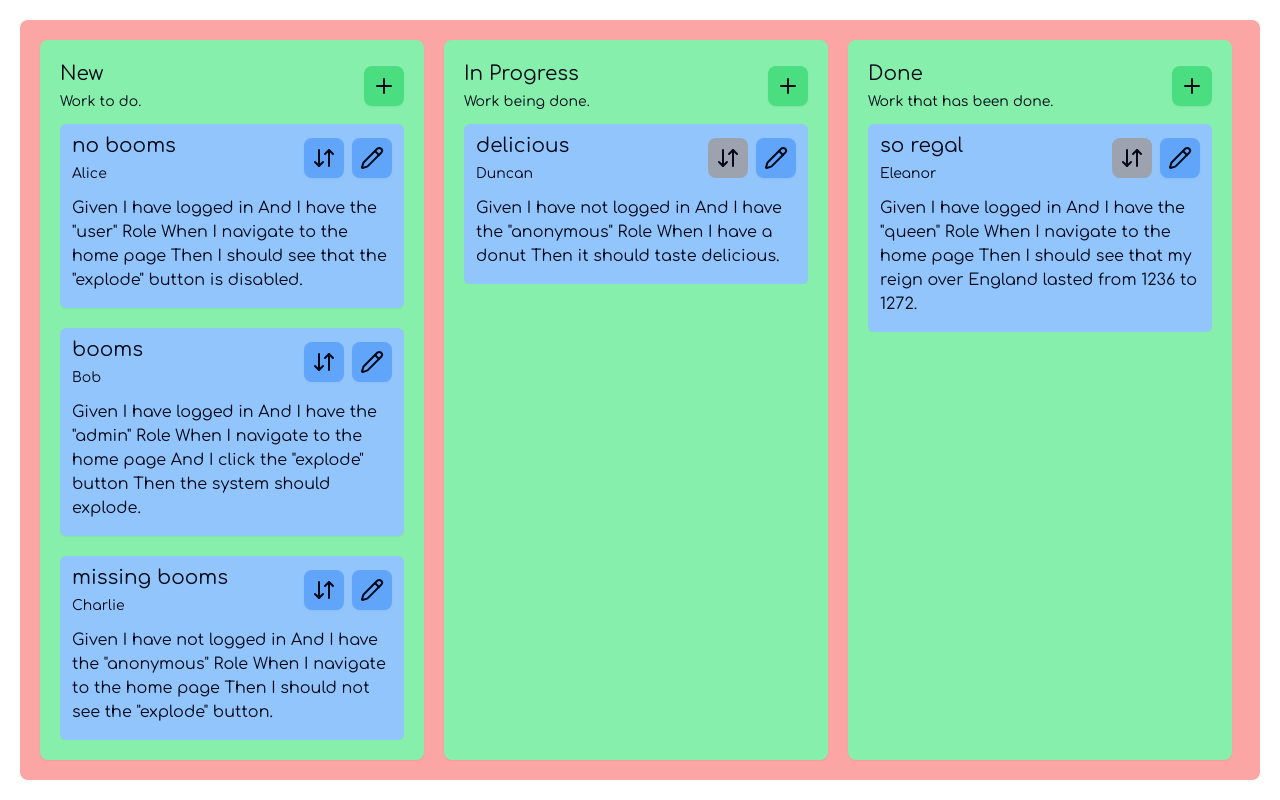
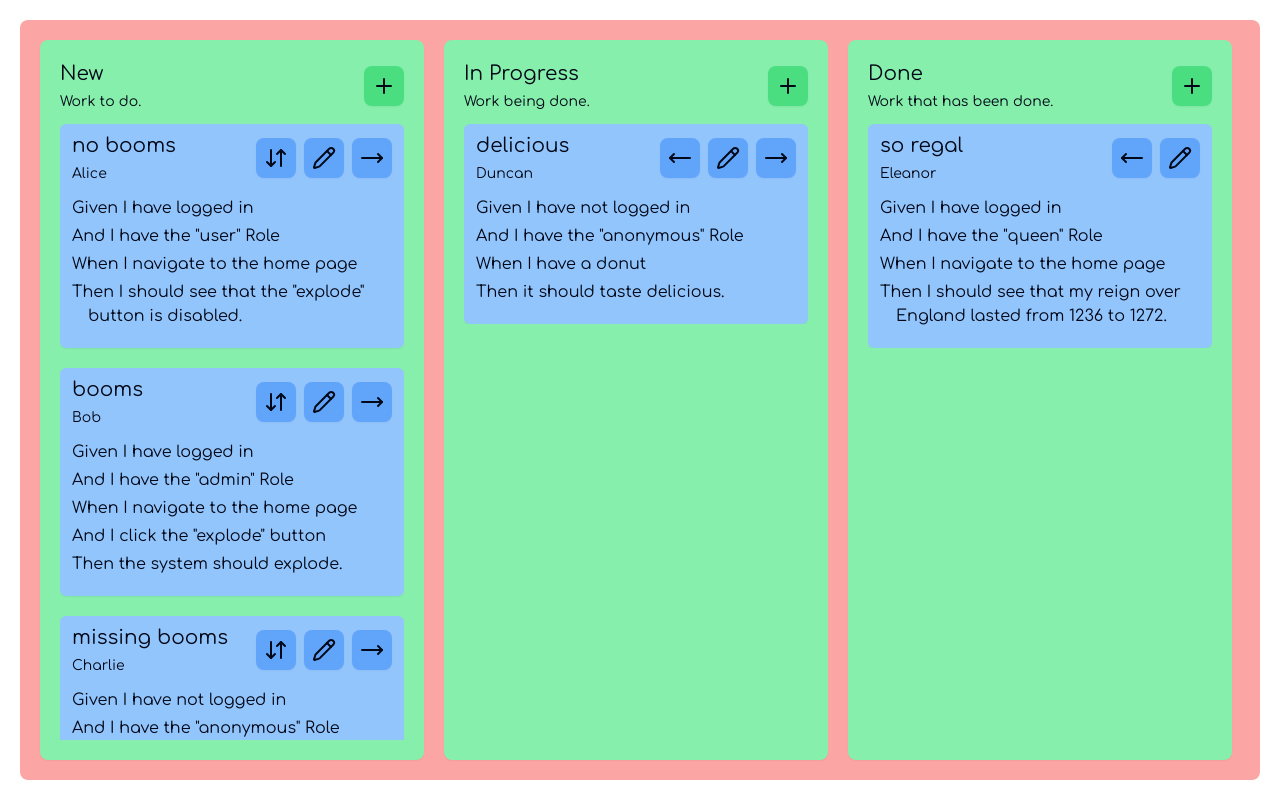
Before and after one commit to btlghrants/kanban-homework, a Next.js app in the folder ui/: page /kanban in a window 1280 px wide. Built offline with nearby package versions, Linux system fonts and the light colour scheme.

Commit message:
wip: rough-in / conditionally render card buttons

```diff
--- a/ui/components/Card.tsx
+++ b/ui/components/Card.tsx
@@ -1,16 +1,18 @@
 import React from 'react';
-import { ArrowDownUp, Pencil } from 'lucide-react';
+import { ArrowDownUp, MoveLeft, MoveRight, Pencil } from 'lucide-react';
 import { clsx } from 'clsx';
 import { useSortable } from '@dnd-kit/sortable';
 import { CSS } from '@dnd-kit/utilities';
 import { Task } from '@/app/api/db';
 
 interface CardProps {
-  moveable: boolean;
   task: Task;
+  leftable: boolean;
+  draggable: boolean;
+  rightable: boolean;
 }
 
-export default function Card({moveable, task}: Readonly<CardProps>) {
+export default function Card({task, leftable, draggable, rightable}: Readonly<CardProps>) {
   const {id, owner, title, content} = task;
   const {
     attributes,
@@ -22,6 +24,16 @@ export default function Card({moveable, task}: Readonly<CardProps>) {
   } = useSortable({id, data: { type: "card" }});
 
   const editHandler = () => { console.log("edit card!") }
+
+  const leftHandler = () => {
+    if (!leftable) { return; }
+    console.log("move card left!");
+  };
+
+  const rightHandler = () => {
+    if (!rightable) { return; }
+    console.log("move card right!");
+  };
 
   return (
     <div
@@ -41,31 +53,52 @@ export default function Card({moveable, task}: Readonly<CardProps>) {
           <div className={`text-xl`}>{title}</div>
           <div className={`text-sm`}>{owner}</div>
         </div>
-        {
-          moveable
+
+        { leftable
+          ? <button
+              className={`bg-blue-400 p-2 rounded-lg shadow-sm hover:shadow`}
+              onClick={leftHandler}
+            >
+              <MoveLeft />
+            </button>
+          : null
+        }
+
+        { draggable
             ? <button
                 className={`bg-blue-400 p-2 rounded-lg shadow-sm hover:shadow`}
                 {...listeners}
               >
                 <ArrowDownUp />
               </button>
-            : <button
-                disabled={true}
-                className={`bg-gray-400 p-2 rounded-lg`}
-              >
-                <ArrowDownUp />
-              </button>
+            : null
         }
+
         <button
           className={`bg-blue-400 p-2 rounded-lg shadow-sm hover:shadow`}
           onClick={editHandler}
         >
           <Pencil />
         </button>
+
+        { rightable
+          ? <button
+              className={`bg-blue-400 p-2 rounded-lg shadow-sm hover:shadow`}
+              onClick={rightHandler}
+            >
+              <MoveRight />
+            </button>
+          : null
+        }
       </div>
 
       <div className={`pt-3 pb-2 text-left`}>
-        {content}
+        {content.split("\n").map((line, idx) => (
+          <p
+            className={`pl-4 pb-1 -indent-4`}
+            key={idx}>{line}
+          </p>
+        ))}
       </div>
     </div>
   );
--- a/ui/components/Column.tsx
+++ b/ui/components/Column.tsx
@@ -1,9 +1,7 @@
-// 'use client';
-
 import React from 'react';
-import { Plus } from 'lucide-react';
+import { Columns, Plus } from 'lucide-react';
 import { SortableContext } from '@dnd-kit/sortable';
-import { Task } from '@/app/api/db';
+import { stages, Task } from '@/app/api/db';
 import Card from "@/components/Card";
 
 interface ColumnProps {
@@ -40,9 +38,19 @@ export default function Column({
 
       <div className={`flex flex-col gap-5 overflow-auto pretty-scroll-v`}>
         <SortableContext items={tasks.map(task => task.id)}>
-          { tasks.map(task => (
-            <Card key={task.id} task={task} moveable={tasks.length > 1} />
-          ))}
+          { tasks.map(task => {
+            const draggable = tasks.length > 1;
+            const leftable = stages.findIndex(stage => stage.id === task.stageId) !== 0;
+            const rightable = stages.findIndex(stage => stage.id === task.stageId) !== stages.length - 1;
+
+            return <Card
+              key={task.id}
+              task={task}
+              leftable={leftable}
+              draggable={draggable}
+              rightable={rightable}
+            />
+          })}
         </SortableContext>
       </div>
     </div>
```
